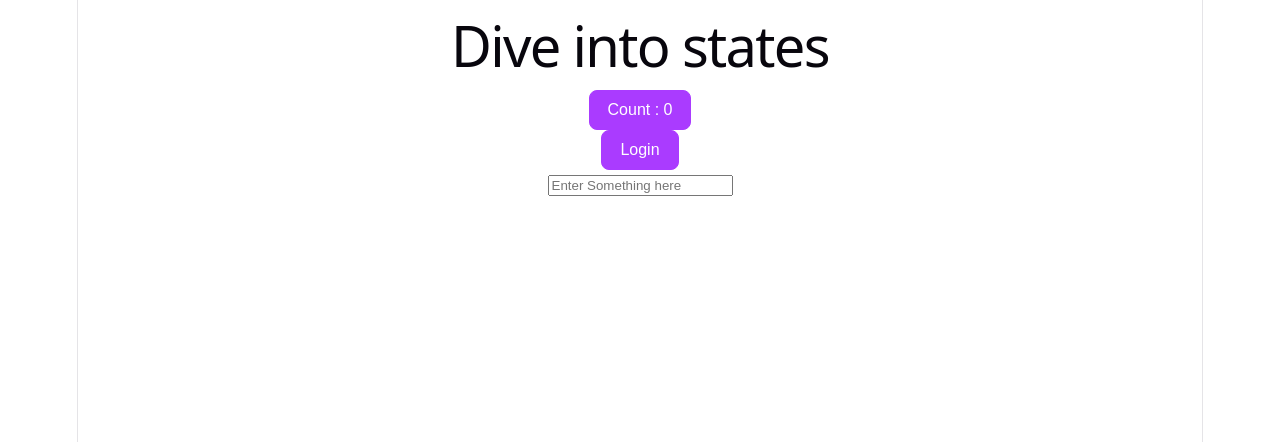
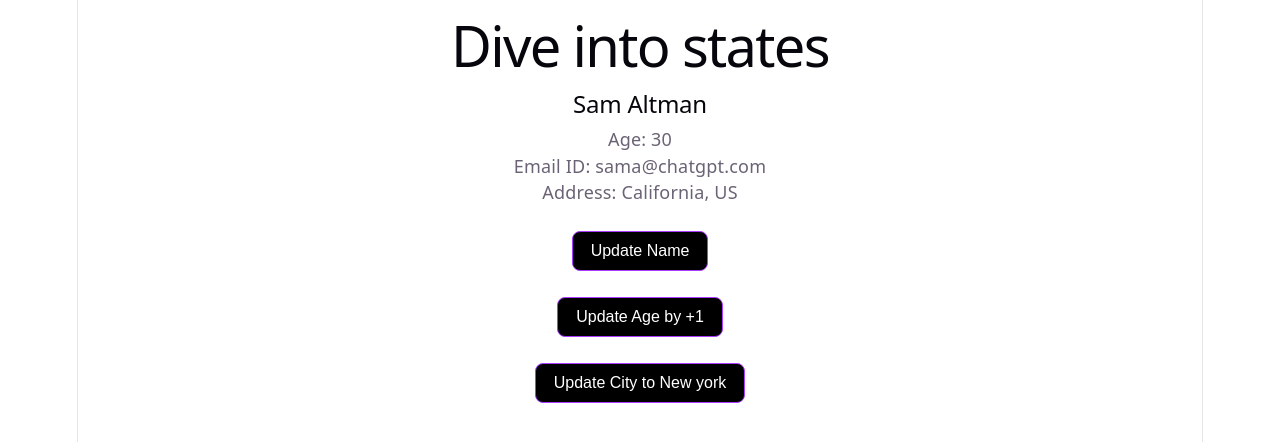
Before and after one commit to Abdulqadir-B/react.js, a React (Vite) app in the folder state-demo/: page / in a window 1280 px wide. Shown: the top 442 px of the page. Built offline with nearby package versions, Linux system fonts and the light colour scheme.

Commit message:
using objects and updating it using states

```diff
--- a/state-demo/src/App.jsx
+++ b/state-demo/src/App.jsx
@@ -1,13 +1,15 @@
-import { Count } from "./Count"
-import { Login } from "./Login"
+// import { Count } from "./Count"
+// import { Login } from "./Login"
+import { UserProfile } from "./UserProfile"
 
 function App() {
 
   return (
     <>
      <h1>Dive into states</h1>
-     <Count/>
-     <Login/>
+     {/* <Count/>
+     <Login/> */}
+     <UserProfile/>
     </>
   )
 }
--- /dev/null
+++ b/state-demo/src/UserProfile.jsx
@@ -0,0 +1,47 @@
+import {useState} from 'react'
+
+export const UserProfile = () => {
+    const [user, setUser] = useState({
+        name: "Sam Altman",
+        age: 30,
+        email: "sama@chatgpt.com",
+        address: {
+            city: "California",
+            country: "US"
+        }
+    })
+
+    const updateName = () => {
+        setUser({
+            ...user,
+            name: "Bill Gates"
+        })
+    }
+
+    const updateAge = () => {
+        setUser({
+            ...user, // spread user object to copy other values in it as it is
+            age: 31
+        })
+    }
+
+    const updateAddress = () => {
+        setUser({
+            ...user,
+            address:{
+                ...user.address,
+                city: "New York"
+            }
+        })
+    }
+
+    return <>
+        <h2>{user.name}</h2>
+        <p>Age: {user.age} </p>
+        <p>Email ID: {user.email} </p>
+        <p>Address: {user.address.city}, {user.address.country} </p> <br />
+        <button onClick={updateName}>Update Name</button> <br />
+        <button onClick={updateAge}>Update Age by +1</button> <br />
+        <button onClick={updateAddress}>Update City to New york</button>
+    </>
+}
--- a/state-demo/src/index.css
+++ b/state-demo/src/index.css
@@ -119,7 +119,7 @@ button {
   border: 1px solid var(--accent);
   border-radius: 8px;
   color: #fff;
-  background: var(--accent);
+  background: black;
   font-size: 16px;
   cursor: pointer;
 }
```
